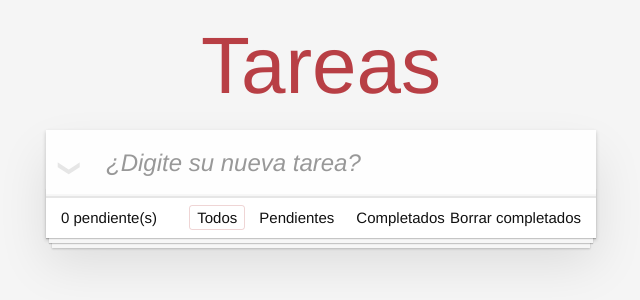
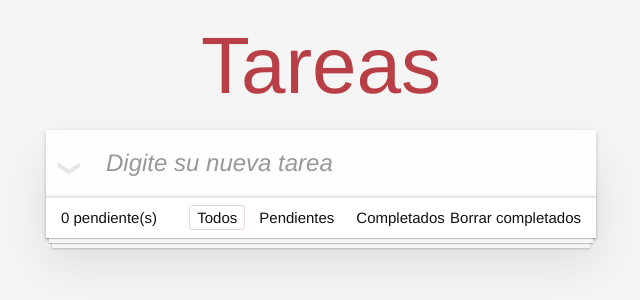
Before and after one commit to HOLMERMEZA/todo-js, a website built with webpack: page docs/index.html in a window 1280 px wide. Shown: the full height of the page, 319-959 px from the left. Built offline with nearby package versions, Linux system fonts and the light colour scheme.

Commit message:
Modificacion del texto tarea

```diff
--- a/docs/index.html
+++ b/docs/index.html
@@ -1 +1 @@
-<!doctype html><html lang="en"><head><meta charset="utf-8"><meta name="viewport" content="width=device-width,initial-scale=1"><title>Template • TodoMVC</title><script defer="defer" src="main.685ff345e84929de0944.js"></script><link href="main.cdb04efc1b8c3a318077.css" rel="stylesheet"></head><body><section class="todoapp"><header class="header"><h1>Tareas</h1><input class="new-todo" placeholder="¿Digite su nueva tarea?" autofocus></header><section class="main"><input id="toggle-all" class="toggle-all" type="checkbox"> <label for="toggle-all">Mark all as complete</label><ul class="todo-list"></ul></section><footer class="footer"><span class="todo-count"><strong>0</strong> pendiente(s)</span><ul class="filters"><li><a class="selected filtro" href="#/">Todos</a></li><li><a class="filtro" href="#/active">Pendientes</a></li><li><a class="filtro" href="#/completed">Completados</a></li></ul><button class="clear-completed">Borrar completados</button></footer></section><footer class="info"></footer></body></html>
+<!doctype html><html lang="en"><head><meta charset="utf-8"><meta name="viewport" content="width=device-width,initial-scale=1"><title>Template • TodoMVC</title><script defer="defer" src="main.685ff345e84929de0944.js"></script><link href="main.a52a643b8153c33262ea.css" rel="stylesheet"></head><body><section class="todoapp"><header class="header"><h1>Tareas</h1><input class="new-todo" placeholder="Digite su nueva tarea" autofocus></header><section class="main"><input id="toggle-all" class="toggle-all" type="checkbox"> <label for="toggle-all">Mark all as complete</label><ul class="todo-list"></ul></section><footer class="footer"><span class="todo-count"><strong>0</strong> pendiente(s)</span><ul class="filters"><li><a class="selected filtro" href="#/">Todos</a></li><li><a class="filtro" href="#/active">Pendientes</a></li><li><a class="filtro" href="#/completed">Completados</a></li></ul><button class="clear-completed">Borrar completados</button></footer></section><footer class="info"></footer></body></html>
```
Also changed, not shown: 2 other files.
